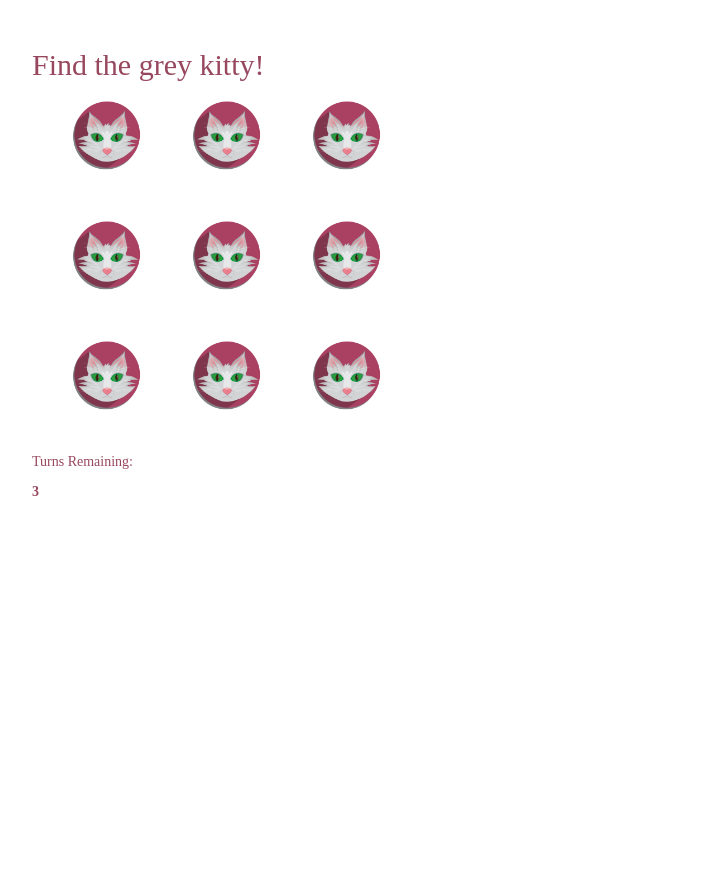
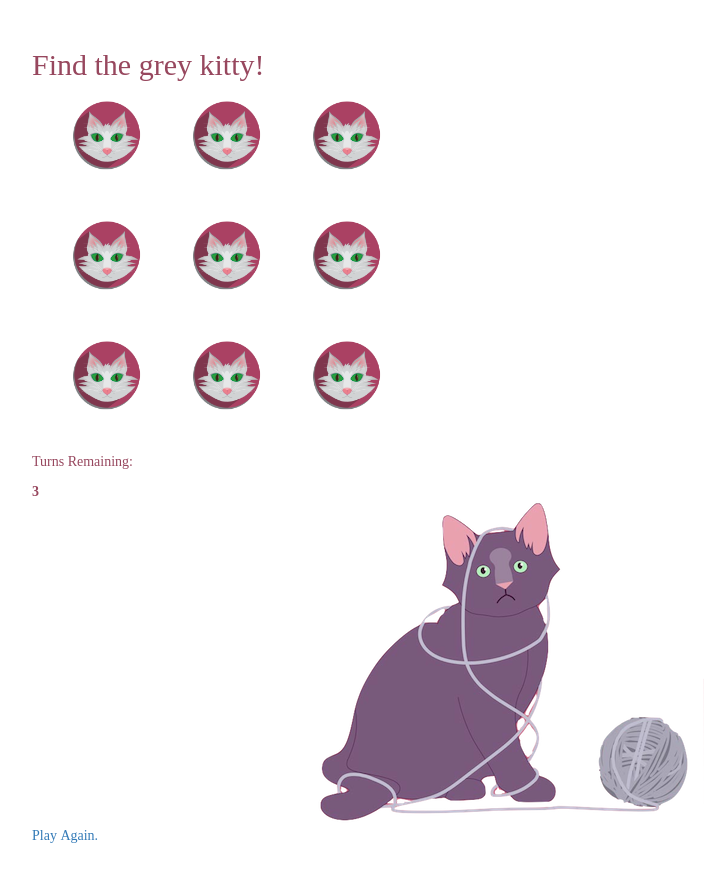
Before and after one commit to SamanthaDegges/Homeworks, a plain HTML site: page index.html in a window 1280 px wide. Shown: the whole page, without its empty margins (136-855 px from the left). Before the commit the page ends 800 px from the top, so only its background shows below. Drawn offline with nearby package versions, Linux system fonts and the light colour scheme.

Commit message:
Added newgame feature: img that links to page URL.

```diff
--- a/gameExerciseTreasureChest.js
+++ b/gameExerciseTreasureChest.js
@@ -5,7 +5,7 @@ $(document).ready(function() {
   console.log(winningTile);
 
   var gameState = {
-    'gameWon': "You Win.",
+    'gameWon': "You Win!",
     'gameEnded': "Game Over.",
     'gameRunning': $("title").text()
   };
--- a/index.html
+++ b/index.html
@@ -44,7 +44,10 @@
         <div class= "tile col-xs-2 col-lg-3" data-id="9"><img src='kitty-pog.png' class="img-responsive center-block"></div>
       </div>
   </div>
-  <p>Turns Remaining: </p><p><strong>3</strong></p>
+  <div>
+    <p>Turns Remaining: </p><p><strong>3</strong>
+    <a href="http://samanthadegges.github.io/Homeworks/"><img src= "play-again.png"class=" play-again img-responsive">Play Again.</a></p>
+  </div>
 	 <!-- jQuery (necessary for Bootstrap's JavaScript plugins)-->
   <script src="https://ajax.googleapis.com/ajax/libs/jquery/1.11.3/jquery.min.js"></script>
 
```
Also changed, not shown: play-again.png (added).
